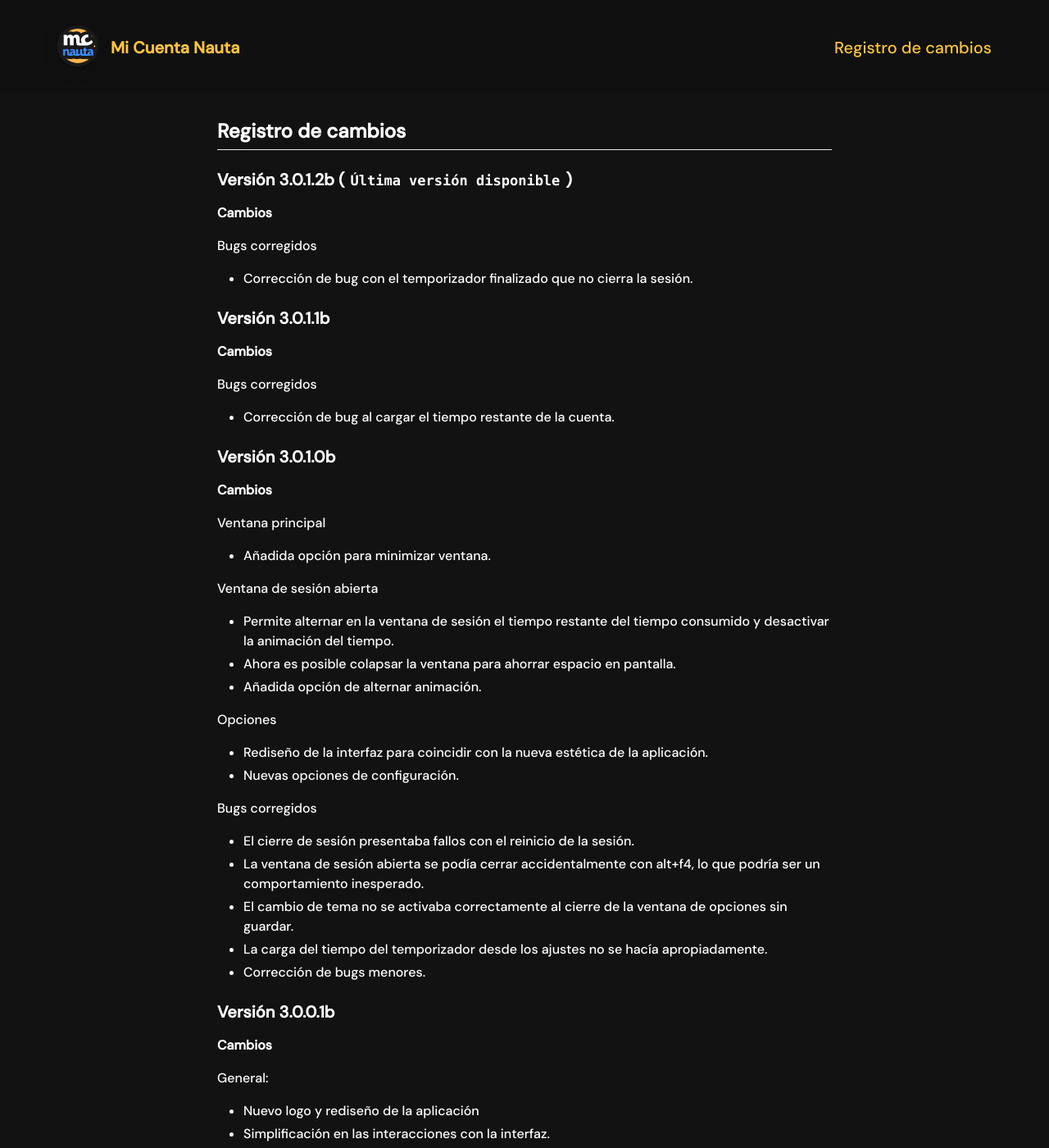
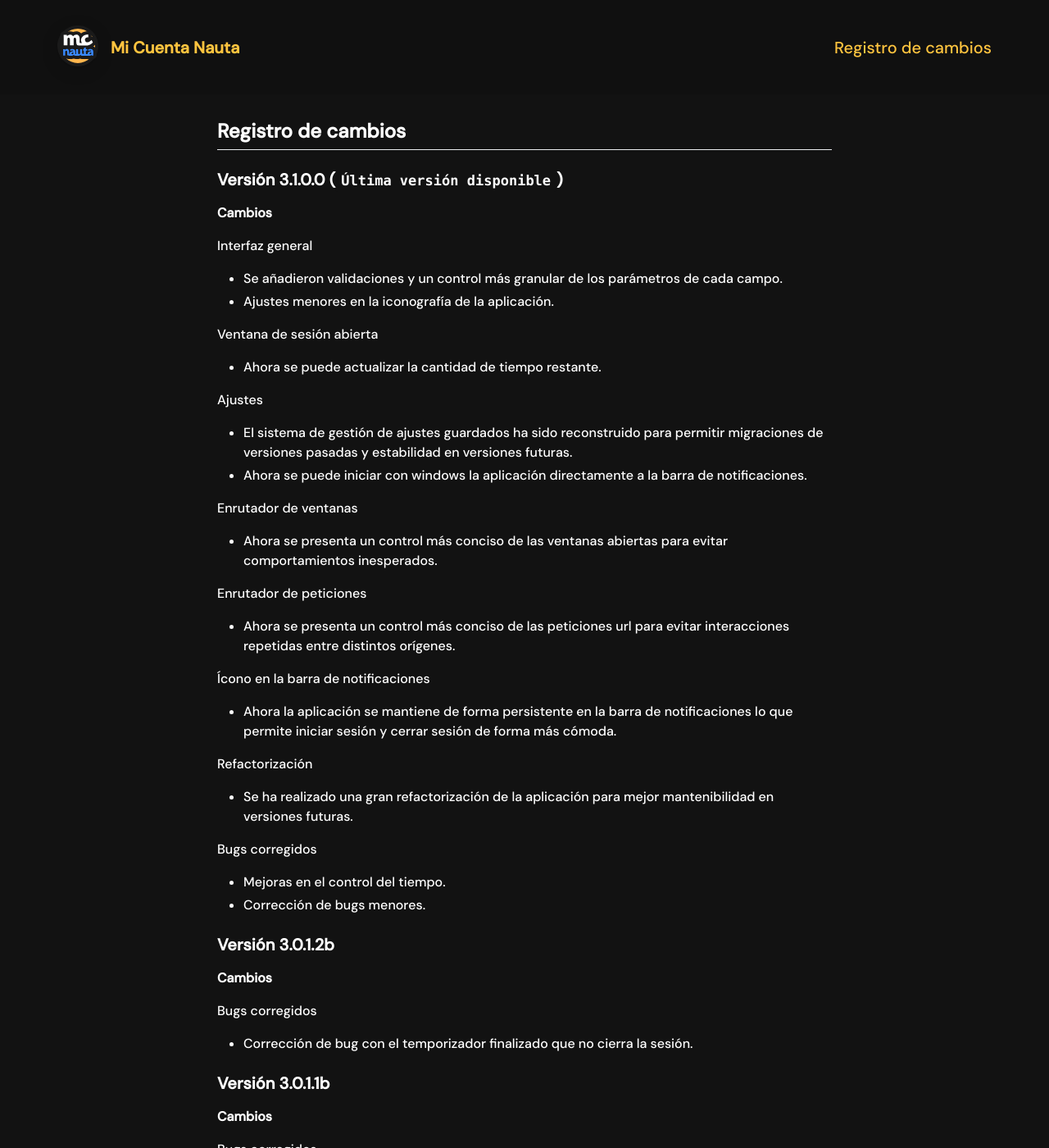
Before and after one commit to micuentanauta/micuentanauta.github.io, a Jekyll site: the page built from _pages/changelog.md, in a window 1280 px wide and 1400 px high. Shown: the whole window at 82% size. Built offline with Jekyll 4.4.1, drawn with Linux system fonts in a browser that asks for light colours; nearby versions of some CDN libraries.

Commit message:
Update 3.1.0.0

```diff
--- a/_config.yml
+++ b/_config.yml
@@ -3,7 +3,7 @@ page_title: Mi Cuenta Nauta - Web Oficial # Automatically populates with app nam
 
 # windows_link                              : downloads/windows/mcn-2.0.2021.1005beta.rar
 # windows_link                              : https://bit.ly/mcn2020211006betasetup
-windows_link: https://bit.ly/mcn3012beta
+windows_link: https://bit.ly/mcn3100
 # App Info
 ios_app_id: # Required. Enter iOS app ID to automatically populate name, price and icons (e.g. 718043190).
 ios_app_country: # Required outside USA. Enter 2 letter country code as in https://en.wikipedia.org/wiki/ISO_3166-1_alpha-2
@@ -16,7 +16,7 @@ contact_form: https://formspree.io/f/mnndkyaw
 
 app_icon: assets/mcn-icon.svg # Automatically populates if not set and if iOS app ID is set.  Otherwise enter path to icon file manually.
 app_name: Mi Cuenta Nauta # Automatically populates if not set and if iOS app ID is set.  Otherwise enter manually.
-app_version: v3.0.1.2beta # Automatically populates if not set and if iOS app ID is set.  Otherwise enter manually.
+app_version: v3.1.0.0 # Automatically populates if not set and if iOS app ID is set.  Otherwise enter manually.
 app_description: Mi Cuenta Nauta es una aplicación desarrollada para Windows que facilita la interacción con los servidores de ETECSA permitiendo mantener un entorno seguro a la hora de conectarse a internet
 
 enable_smart_app_banner: false # Set to true to show a smart app banner at top of page on mobile devices.
--- a/_pages/changelog.md
+++ b/_pages/changelog.md
@@ -6,7 +6,38 @@ include_in_header: true
 
 ## Registro de cambios
 
-### **Versión 3.0.1.2b** (`Última versión disponible`)
+### **Versión 3.1.0.0** (`Última versión disponible`)
+
+**Cambios**
+
+Interfaz general
++ Se añadieron validaciones y un control más granular de los parámetros de cada campo.
++ Ajustes menores en la iconografía de la aplicación.
+
+Ventana de sesión abierta
++ Ahora se puede actualizar la cantidad de tiempo restante.
+
+Ajustes
++ El sistema de gestión de ajustes guardados ha sido reconstruido para permitir migraciones de versiones pasadas y estabilidad en versiones futuras.
++ Ahora se puede iniciar con windows la aplicación directamente a la barra de notificaciones.
+
+Enrutador de ventanas
++ Ahora se presenta un control más conciso de las ventanas abiertas para evitar comportamientos inesperados.
+
+Enrutador de peticiones
++ Ahora se presenta un control más conciso de las peticiones url para evitar interacciones repetidas entre distintos orígenes.
+
+Ícono en la barra de notificaciones
++ Ahora la aplicación se mantiene de forma persistente en la barra de notificaciones lo que permite iniciar sesión y cerrar sesión de forma más cómoda.
+
+Refactorización
++ Se ha realizado una gran refactorización de la aplicación para mejor mantenibilidad en versiones futuras.
+
+Bugs corregidos
+* Mejoras en el control del tiempo.
+* Corrección de bugs menores.
+
+### **Versión 3.0.1.2b**
 
 **Cambios**
 
--- a/api/micuentanauta_updates.json
+++ b/api/micuentanauta_updates.json
@@ -1,7 +1,7 @@
 {
     "is_activated": true,
     "last_build": {
-        "changelog": "Bugs corregidos\n\n* Corrección de bug con el temporizador finalizado que no cierra la sesión.",
+        "changelog": "Interfaz general\n\n+ Se añadieron validaciones y un control más granular de los parámetros de cada campo.\n+ Ajustes menores en la iconografía de la aplicación.\n\nVentana de sesión abierta\n\n+ Ahora se puede actualizar la cantidad de tiempo restante.\n\nAjustes\n\n+ El sistema de gestión de ajustes guardados ha sido reconstruido para permitir migraciones de versiones pasadas y estabilidad en versiones futuras.\n+ Ahora se puede iniciar con windows la aplicación directamente a la barra de notificaciones.\n\nEnrutador de ventanas\n\n+ Ahora se presenta un control más conciso de las ventanas abiertas para evitar comportamientos inesperados.\n\nEnrutador de peticiones\n\n+ Ahora se presenta un control más conciso de las peticiones url para evitar interacciones repetidas entre distintos orígenes.\n\nÍcono en la barra de notificaciones\n\n+ Ahora la aplicación se mantiene de forma persistente en la barra de notificaciones lo que permite iniciar sesión y cerrar sesión de forma más cómoda.\n\nRefactorización\n\n+ Se ha realizado una gran refactorización de la aplicación para mejor mantenibilidad en versiones futuras.\n\nBugs corregidos\n\n* Mejoras en el control del tiempo.\n* Corrección de bugs menores.",
         "version": "3.1.0.0",
         "download_url": "bit.ly/mcn3100",
         "updated_date": "2026.01.12",
```
